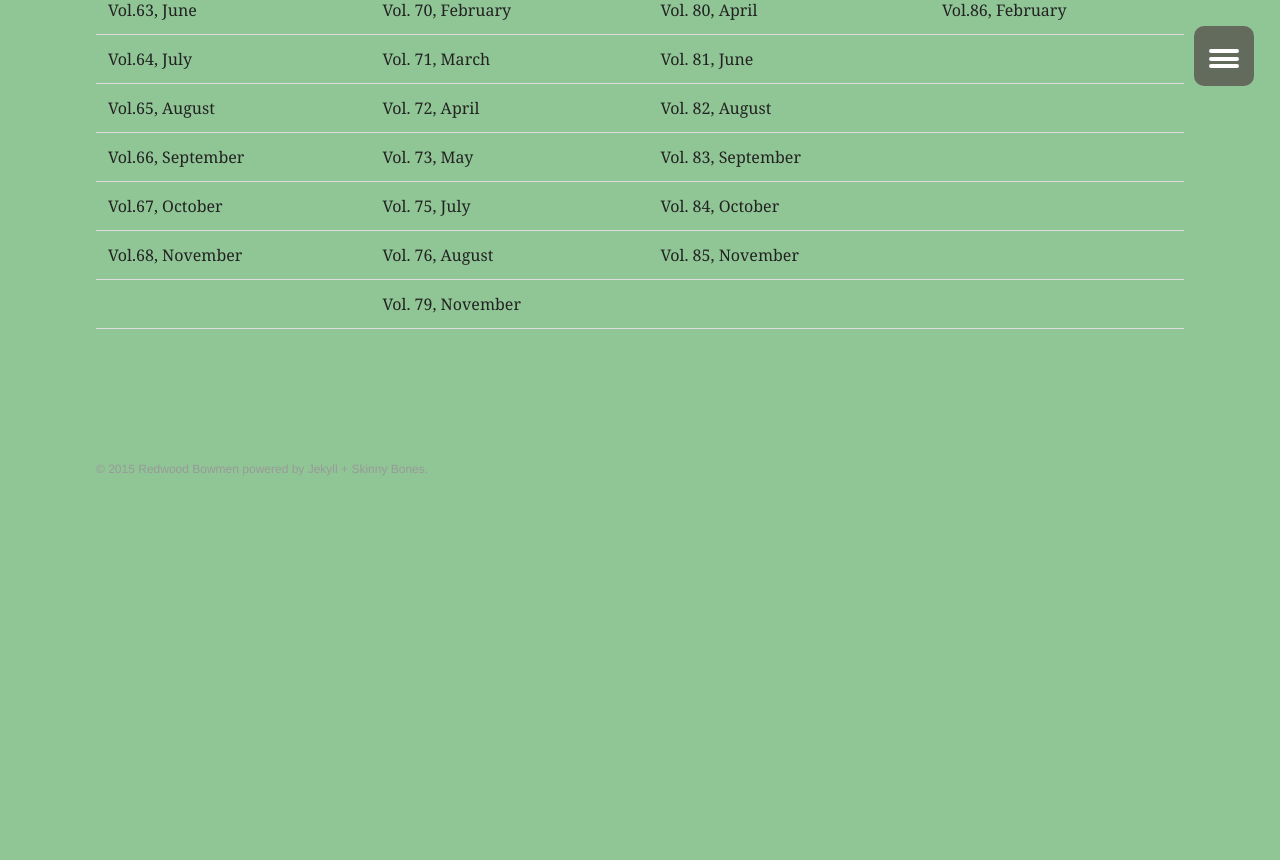
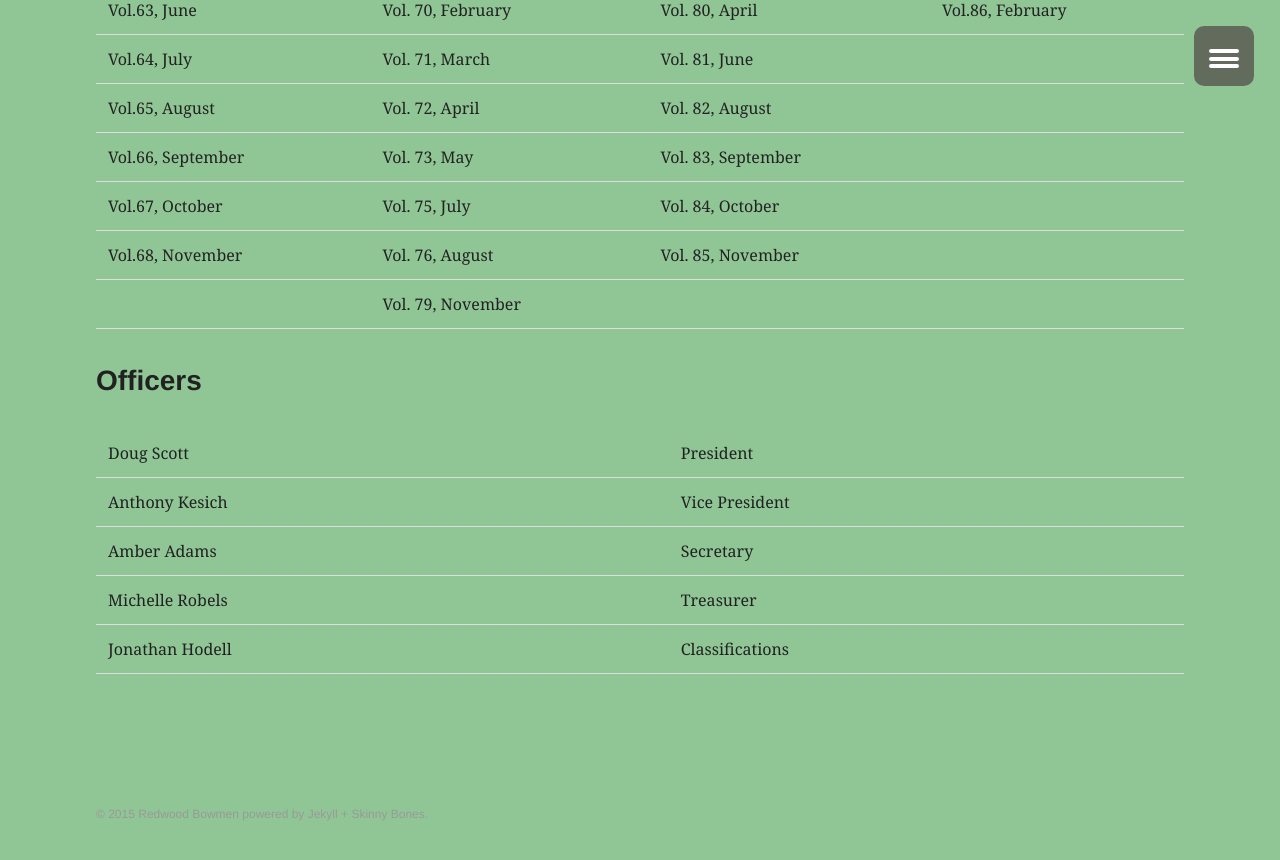
Before and after one commit to reboarchers/reboarchers.github.io, a Jekyll site: the page built from membership.md, in a window 1280 px wide and 900 px high, scrolled down 1594 px. Shown: the top 860 px of the window. Built offline with Jekyll 4.4.1, drawn with Linux system fonts in a browser that asks for light colours; before the commit the page ends 2149 px from its top, so only the background shows below that.

Commit message:
Added officers

```diff
--- a/membership.md
+++ b/membership.md
@@ -75,3 +75,12 @@ Find some of our more recent editions below.
 [v84]: </files/tt/Target Talk - Vol 84.pdf>
 [v85]: </files/tt/Target Talk - Vol 85.pdf>
 [v86]: </files/tt/Target Talk - Vol 86.pdf>
+
+
+### Officers
+
+Doug Scott      | President
+Anthony Kesich  | Vice President
+Amber Adams     | Secretary
+Michelle Robels | Treasurer
+Jonathan Hodell | Classifications
```
